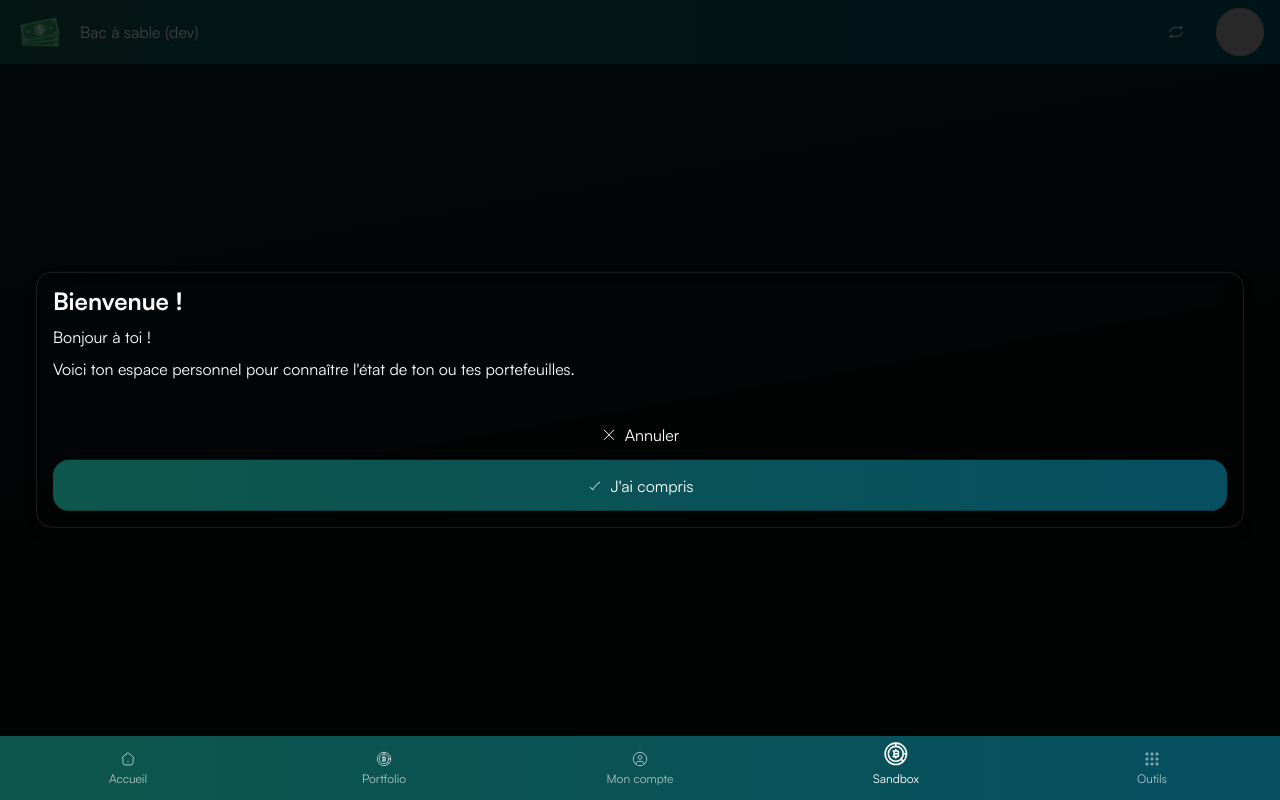
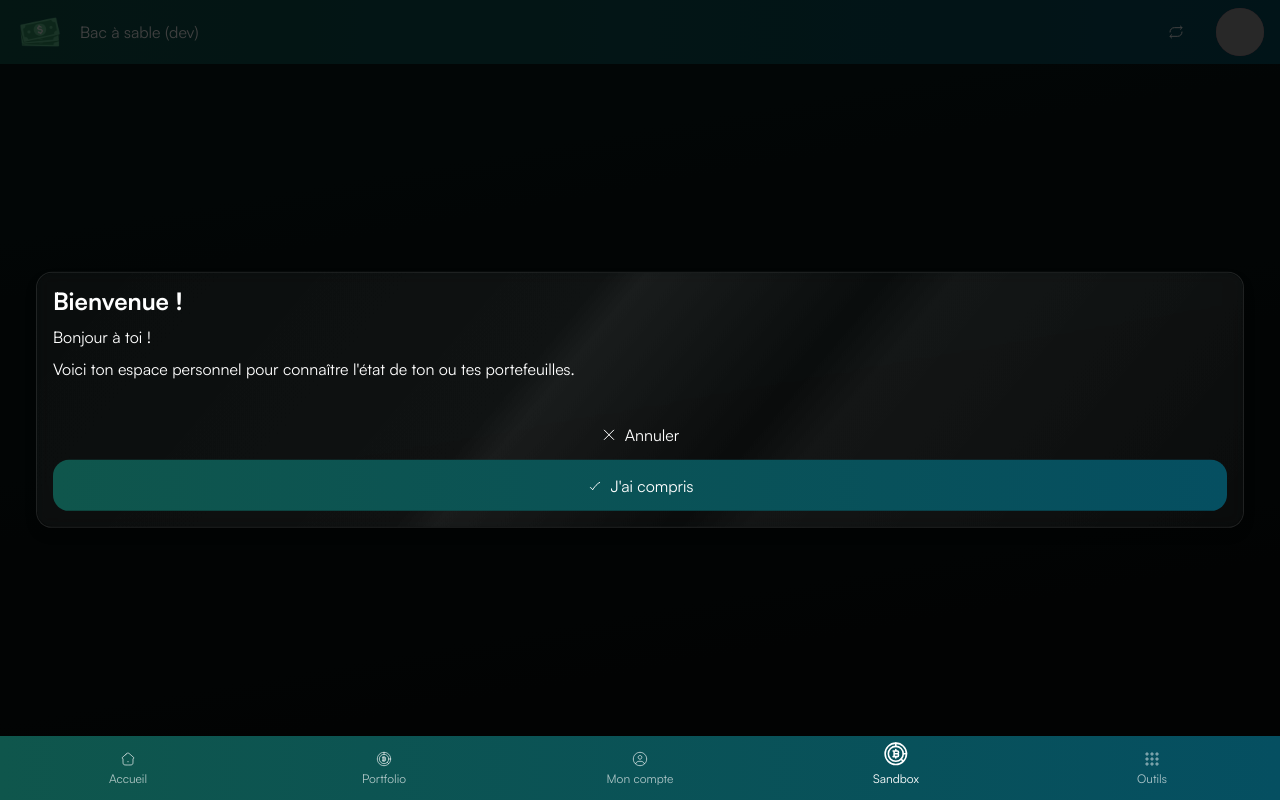
Before and after one commit to mansartesteban/Walletaya, a Vue app: page /sandbox in a window 1280 px wide. Built offline with nearby package versions, Linux system fonts and the light colour scheme; grey boxes are pictures that could not be loaded.

Commit message:
Typo + mini fix

```diff
--- a/src/App.vue
+++ b/src/App.vue
@@ -13,8 +13,7 @@
       :opened="settingsStore.hasRedWelcomeMessage === false"
       title="Bienvenue !"
       confirmLabel="J'ai compris"
-      @click="onConfirm"
-    >
+      @click="onConfirm">
       <p>Bonjour à toi !</p>
       <p>
         Voici ton espace personnel pour connaître l'état de ton ou tes
@@ -28,7 +27,7 @@
   <template v-else>
     <Dialog :opened="true" title="Autentification requise" centered>
       <div class="py-xl text-center">
-        Vous ne pouvez pas avoir accès à Walleteya sans vous autentifier
+        Tu ne peux pas avoir accès à Walleteya sans t'autentifier
       </div>
       <template #footer>
         <Btn @click="authenticate" icon="fingerprint">Réessayer</Btn>
--- a/src/assets/styles/_vars.scss
+++ b/src/assets/styles/_vars.scss
@@ -35,13 +35,13 @@ $borderRadius: var(--md);
 
   --shadow: rgba(0, 0, 0, 0.33) 0px 1px 4px, rgba(0, 0, 0, 0.3) 5px 5px 8px -5px, 0 0 15px 2px rgba(0, 0,, 0, .2);
   --glass-background: linear-gradient(
-    150deg,
+    130deg,
     rgba(255, 255, 255, 0.02) 0%,
     rgba(255, 255, 255, 0.03) 40%,
     rgba(255, 255, 255, 0.05) 43%,
     rgba(255, 255, 255, 0.02) 60%,
     rgba(255, 255, 255, 0.04) 65%,
-    rgba(255, 255, 255, 0.02) 100%,
+    rgba(255, 255, 255, 0.02) 100%
   );
 
   --transition-menus-timing: ease-out;
--- a/src/components/Card.vue
+++ b/src/components/Card.vue
@@ -3,8 +3,7 @@
     <div class="blurry-container">
       <div
         class="flex flex-column gap-md"
-        :class="{ 'align-items-center': centered }"
-      >
+        :class="{ 'align-items-center': centered }">
         <div v-if="!noHeader && ($slots.header || title)" class="flex gap-md">
           <template v-if="$slots.header">
             <slot name="header"></slot>
@@ -59,6 +58,7 @@ const props = defineProps({
   position: relative;
   padding: var(--md);
   overflow: hidden;
+  background: var(--glass-background);
 
   &.centered {
     text-align: center;
```
